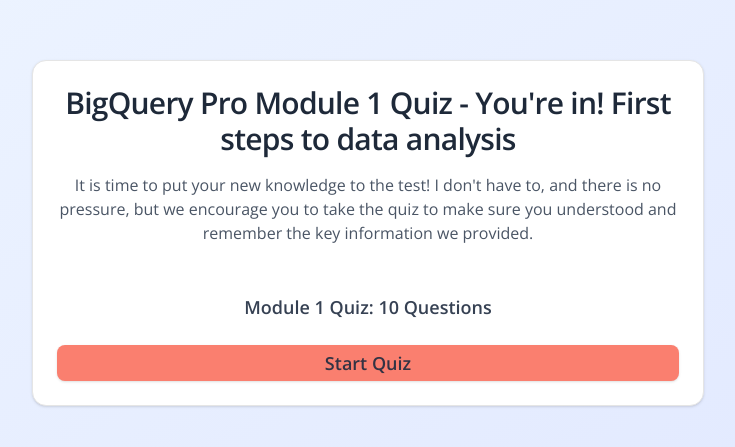
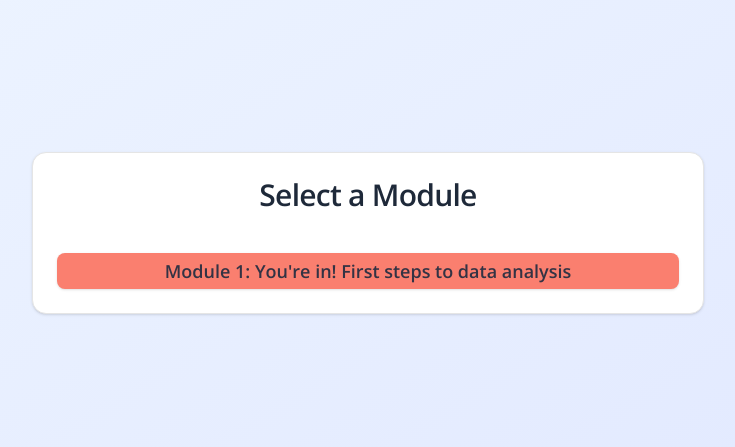
Before and after one commit to chr156r33n/quiz, a React (Vite) app: page / in a window 1280 px wide. Shown: the part 167-614 px from the top of the page, without its empty margins (272-1007 px from the left). Built offline with nearby package versions, Linux system fonts and the light colour scheme.

Commit message:
Add module selection and URL persistence

```diff
--- a/src/App.jsx
+++ b/src/App.jsx
@@ -2,6 +2,8 @@
 import { Button } from '@/components/ui/button.jsx'
 import { Card, CardContent, CardHeader, CardTitle } from '@/components/ui/card.jsx'
 import { RotateCcw, CheckCircle, XCircle } from 'lucide-react'
+import ModuleSelector from '@/components/ModuleSelector.jsx'
+import { modules } from '@/modules.js'
 import './App.css'
 
 // Quiz Configuration
@@ -77,6 +79,10 @@
 };
 
 function App() {
+  const [moduleId, setModuleId] = useState(() => {
+    const params = new URLSearchParams(window.location.search)
+    return params.get('module') || localStorage.getItem('module') || null
+  })
   const [questions, setQuestions] = useState([])
   const [currentQuestion, setCurrentQuestion] = useState(0)
   const [selectedAnswers, setSelectedAnswers] = useState(new Set())
@@ -85,27 +91,40 @@
   const [quizStarted, setQuizStarted] = useState(false)
 
   useEffect(() => {
-    fetch("/assets/quiz_questions.csv")
+    if (!moduleId) return
+    const mod = modules.find(m => m.id === moduleId)
+    if (!mod) return
+    fetch(mod.csv)
       .then((response) => response.text())
       .then((csv) => {
         const newQuestions = parseCSV(csv);
         if (newQuestions.length > 0) {
           setQuestions(newQuestions);
+          setQuizStarted(true)
         }
       })
       .catch((error) => console.error("Error loading CSV:", error));
-  }, []);
+  }, [moduleId]);
 
   const resetQuiz = () => {
     setCurrentQuestion(0)
     setSelectedAnswers(new Set())
     setAnswers([])
     setShowResults(false)
-    setQuizStarted(false)
+    setQuizStarted(true)
   }
 
-  const startQuiz = () => {
-    setQuizStarted(true)
+  const handleModuleSelect = (id) => {
+    const url = new URL(window.location)
+    url.searchParams.set('module', id)
+    window.history.replaceState(null, '', url.toString())
+    localStorage.setItem('module', id)
+    setModuleId(id)
+    setCurrentQuestion(0)
+    setSelectedAnswers(new Set())
+    setAnswers([])
+    setShowResults(false)
+    setQuizStarted(false)
   }
 
   const handleAnswerSelect = (answer) => {
@@ -151,36 +170,19 @@
     return 'text-red-600'
   }
 
+  if (!moduleId) {
+    return <ModuleSelector onSelect={handleModuleSelect} initialModule={moduleId} />
+  }
+
   if (!quizStarted) {
     return (
       <div className="min-h-screen bg-gradient-to-br from-blue-50 to-indigo-100 flex items-center justify-center p-4">
         <Card className="w-full max-w-2xl">
           <CardHeader className="text-center">
-            <CardTitle className="text-3xl font-bold text-gray-800 mb-4">
-              {quizConfig.mainTitle}
+            <CardTitle className="text-2xl font-bold text-gray-800 mb-4">
+              Loading...
             </CardTitle>
-            <p className="text-gray-600 mb-6">
-              {quizConfig.welcomeMessage}
-            </p>
           </CardHeader>
-          <CardContent className="space-y-6">
-            <div className="text-center">
-              <p className="text-lg font-semibold text-gray-700 mb-2">
-                {quizConfig.currentQuizText} {questions.length} {quizConfig.questionsText}
-              </p>
-              {quizConfig.multipleChoiceFormat && (
-                <p className="text-sm text-gray-500">
-                  {quizConfig.multipleChoiceFormat}
-                </p>
-              )}
-            </div>
-            <Button
-              onClick={startQuiz}
-              className="w-full text-lg py-6 Button"
-            >
-              {quizConfig.startButton}
-            </Button>
-          </CardContent>
         </Card>
       </div>
     )
--- /dev/null
+++ b/src/components/ModuleSelector.jsx
@@ -0,0 +1,36 @@
+import { useState } from 'react'
+import { modules } from '@/modules.js'
+import { Button } from '@/components/ui/button.jsx'
+import { Card, CardContent, CardHeader, CardTitle } from '@/components/ui/card.jsx'
+
+export default function ModuleSelector({ onSelect, initialModule }) {
+  const [selected, setSelected] = useState(initialModule || null)
+
+  const handleSelect = (id) => {
+    setSelected(id)
+    onSelect(id)
+  }
+
+  return (
+    <div className="min-h-screen bg-gradient-to-br from-blue-50 to-indigo-100 flex items-center justify-center p-4">
+      <Card className="w-full max-w-2xl">
+        <CardHeader className="text-center">
+          <CardTitle className="text-3xl font-bold text-gray-800 mb-4">
+            Select a Module
+          </CardTitle>
+        </CardHeader>
+        <CardContent className="space-y-4">
+          {modules.map((m) => (
+            <Button
+              key={m.id}
+              onClick={() => handleSelect(m.id)}
+              className={`w-full text-lg py-6 Button ${selected === m.id ? 'bg-blue-600 text-white' : ''}`}
+            >
+              {m.title}
+            </Button>
+          ))}
+        </CardContent>
+      </Card>
+    </div>
+  )
+}
--- /dev/null
+++ b/src/modules.js
@@ -0,0 +1,8 @@
+export const modules = [
+  {
+    id: 'module1',
+    title: "Module 1: You're in! First steps to data analysis",
+    csv: '/assets/quiz_questions.csv'
+  }
+  // Additional modules can be added here
+];
```
